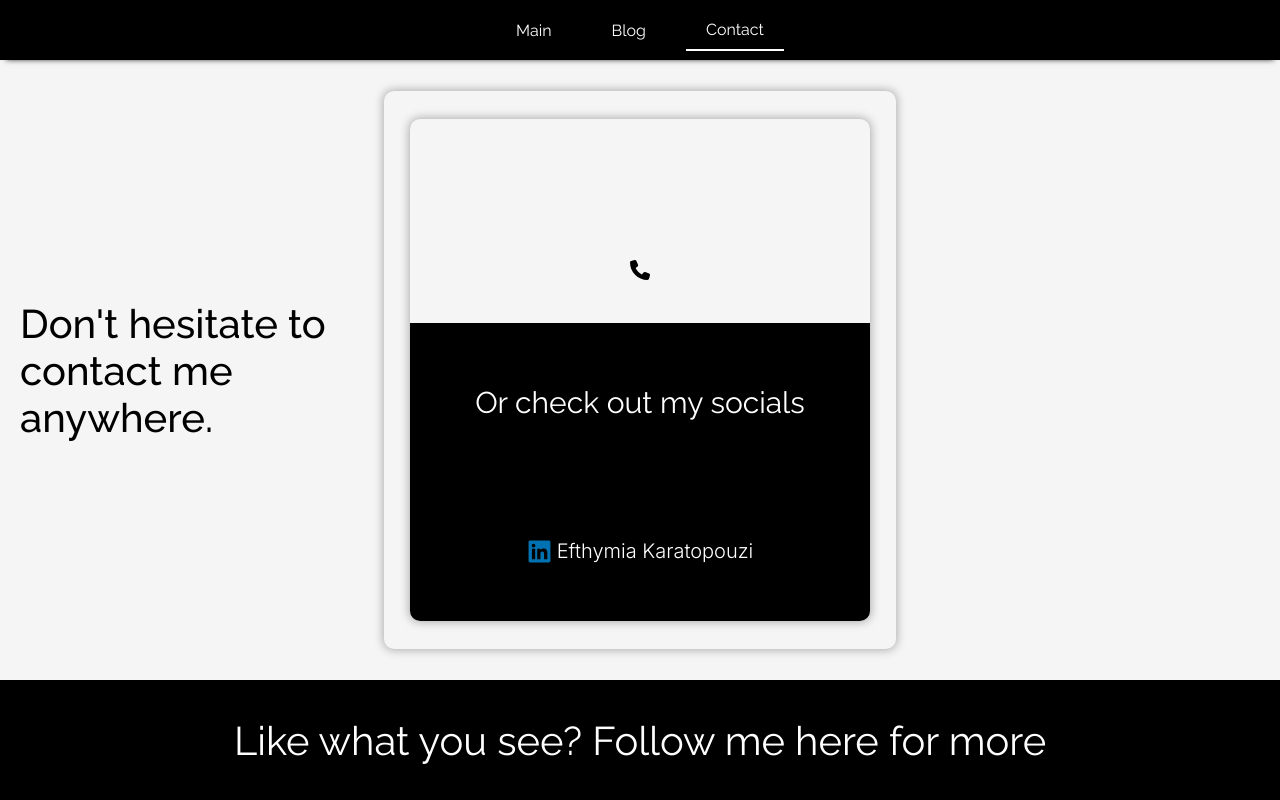
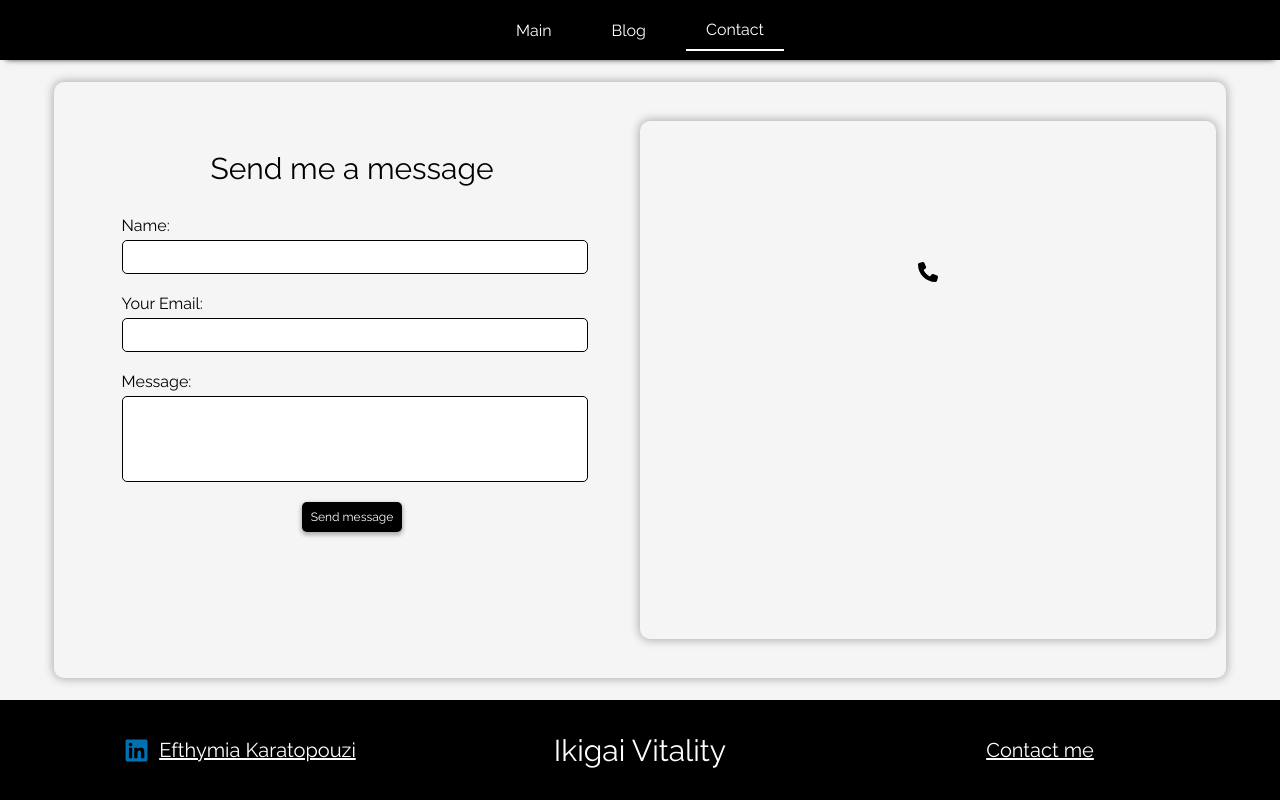
Before and after one commit to phoevo/eblog, a React (Vite) app: page /contact in a window 1280 px wide. Built offline with nearby package versions, Linux system fonts and the light colour scheme; no server answers.

Commit message:
Added Send Message feature to contact page, fixed footer

```diff
--- a/package.json
+++ b/package.json
@@ -10,6 +10,7 @@
     "preview": "vite preview"
   },
   "dependencies": {
+    "@emailjs/browser": "^4.4.1",
     "@fortawesome/fontawesome-svg-core": "^6.7.2",
     "@fortawesome/free-brands-svg-icons": "^6.7.2",
     "@fortawesome/free-regular-svg-icons": "^6.7.2",
--- a/src/components/Footer.jsx
+++ b/src/components/Footer.jsx
@@ -1,10 +1,23 @@
 import "../styles/Footer.css"
+import { FontAwesomeIcon } from "@fortawesome/react-fontawesome";
+import {faLinkedin} from "@fortawesome/free-brands-svg-icons";
+import { Link } from "react-router-dom";
 
 function Footer() {
+
+  const linkedInIcon = <FontAwesomeIcon icon={faLinkedin} size="xl"/>
+
   return(
     <section className="footer-section">
       <div className="footer-message">
-        Like what you see? Follow me here for more
+        <a className="linkedInIcon"
+        href="https://www.linkedin.com/in/efthymia-karatopouzi-186868209/"
+        target="_blank">
+        {linkedInIcon} Efthymia Karatopouzi</a>
+        <p>Ikigai Vitality</p>
+        <Link to="/contact" className="contactLink">
+        <div>Contact me</div>
+        </Link>
       </div>
     </section>
   )
--- a/src/components/PostForm.jsx
+++ b/src/components/PostForm.jsx
@@ -1,10 +1,11 @@
-//import React from 'react'
-import db from '../appwrite/databases'
-import PropTypes from 'prop-types'
-import "../styles/CreatePost.css"
-import { storage } from '../appwrite/config'
+import db from '../appwrite/databases';
+import PropTypes from 'prop-types';
+import "../styles/CreatePost.css";
+import { storage } from '../appwrite/config';
+import useFileUpload from '../hooks/useFileUpload';
 
-function PostForm({setPosts}) {
+function PostForm({ setPosts }) {
+  const [fileName, handleFileChange] = useFileUpload(); // Use the custom hook
 
   const handleAdd = async (e) => {
     e.preventDefault();
@@ -33,48 +34,39 @@ function PostForm({setPosts}) {
     }
   };
 
-
   return (
     <section className="createPostPage">
+      <form className="postForm" onSubmit={handleAdd}>
+        <input className='titleInput' type="text" name="title" placeholder="Title" />
 
-      <form className = "postForm" onSubmit={handleAdd}>
-      <input
-        className='titleInput'
-        type="text"
-        name="title"
-        placeholder="Title"/>
+        <textarea className='bodyInput' type="description" name="body" placeholder="Body" />
 
-      <textarea
-        className='bodyInput'
-        type="description"
-        name="body"
-        placeholder="Body"
-      />
-
-      <div>
+        <div className="file-upload-container">
           <input
             id="choosefileBtn"
             type="file"
             name="image"
             accept="image/*"
+            onChange={handleFileChange}
           />
           <label htmlFor="choosefileBtn" className="PostFileInput">
-          Choose image
+            Choose File
           </label>
+          <span className="file-name">{fileName}</span>
+          <button className='addPostBtn' type="submit">Add post</button>
+
         </div>
 
-      <button className='addPostBtn' type="submit">Add post</button>
+
       </form>
-
-
     </section>
-  )
+  );
 }
 
 PostForm.propTypes = {
   setPosts: PropTypes.func.isRequired,
   loggedin: PropTypes.bool,
   setLoggedIn: PropTypes.func,
-}
+};
 
-export default PostForm
+export default PostForm;
--- /dev/null
+++ b/src/hooks/useFileUpload.js
@@ -0,0 +1,12 @@
+import { useState } from "react";
+
+export default function useFileUpload(){
+    const [fileUpload, setFileUpload] = useState("No file chosen");
+
+    const handleFileChange = (event) => {
+      const file = event.target.files[0];
+      setFileUpload(file ? file.name : "No file chosen");
+    };
+
+    return [fileUpload, handleFileChange]
+};
--- a/src/pages/Contact.jsx
+++ b/src/pages/Contact.jsx
@@ -1,16 +1,11 @@
-import { useState, useEffect } from "react";
+import { useState, useEffect, useRef } from "react";
 import "../styles/Contact.css";
 import db from "../appwrite/databases";
 import { FontAwesomeIcon } from "@fortawesome/react-fontawesome";
-import { faSquareFacebook } from "@fortawesome/free-brands-svg-icons";
-import { faInstagram } from "@fortawesome/free-brands-svg-icons";
-import {faLinkedin} from "@fortawesome/free-brands-svg-icons";
-import { faAt } from "@fortawesome/free-solid-svg-icons";
+// import { faLinkedin } from "@fortawesome/free-brands-svg-icons";
 import { faPhone } from "@fortawesome/free-solid-svg-icons";
 import useClickOutside from "../hooks/useClickOutside";
-
-
-
+import emailjs from "@emailjs/browser";
 
 function Contact({ loggedin, editIcon }) {
   const [edit, setEdit] = useState(false);
@@ -21,17 +16,11 @@ function Contact({ loggedin, editIcon }) {
     phone: "",
   });
   const [contactId, setContactId] = useState(null);
+  const emailForm = useRef(null);
 
-  const facebookIcon = <FontAwesomeIcon icon={faSquareFacebook} />;
-  // const instagramIcon = <FontAwesomeIcon icon={faInstagram} />;
-  const linkedInIcon = <FontAwesomeIcon icon={faLinkedin} size="xl"/>
-  const atIcon = <FontAwesomeIcon icon={faAt} />;
+  // const linkedInIcon = <FontAwesomeIcon icon={faLinkedin} size="xl" />;
   const phoneIcon = <FontAwesomeIcon icon={faPhone} />;
-
   const editRef = useClickOutside(() => setEdit(false));
-
-
-
 
   useEffect(() => {
     const fetchContact = async () => {
@@ -46,7 +35,6 @@ function Contact({ loggedin, editIcon }) {
             phone: existingContact.phone,
           });
           setContactId(existingContact.$id);
-
         }
       } catch (error) {
         console.error("Error fetching contact info:", error);
@@ -76,11 +64,9 @@ function Contact({ loggedin, editIcon }) {
       };
 
       if (contactId) {
-
-        const response = await db.contact.update(contactId, payload);
-        console.log("Contact updated:", response);
+        await db.contact.update(contactId, payload);
+        console.log("Contact updated:", payload);
       } else {
-
         const response = await db.contact.create(payload);
         console.log("Contact created:", response);
         setContactId(response.$id);
@@ -92,6 +78,28 @@ function Contact({ loggedin, editIcon }) {
     } catch (error) {
       console.error("Error saving contact:", error);
     }
+  };
+
+  const handleSendEmail = (e) => {
+    e.preventDefault();
+
+    emailjs
+      .sendForm(
+        "service_l44cx0l", // Replace with your EmailJS service ID
+        "template_2a9fr0u", // Replace with your EmailJS template ID
+        emailForm.current,
+        "hR4COSO4qV4GDCZwK" // Replace with your EmailJS public key
+      )
+      .then(
+        (response) => {
+          console.log("Email sent successfully:", response);
+          alert("Your message has been sent!");
+          emailForm.current.reset();
+        },
+        (error) => {
+          console.error("Error sending email:", error);
+        }
+      );
   };
 
   const handleEdit = () => {
@@ -109,7 +117,7 @@ function Contact({ loggedin, editIcon }) {
   return (
     <section className="contact-section">
       <div className="contactH1Container">
-        <h1 className="contactH1">Don't hesitate to contact me anywhere.</h1>
+
       </div>
 
       <div className="contact-div">
@@ -123,19 +131,16 @@ function Contact({ loggedin, editIcon }) {
         <div className="contact-email">{contactinfo.email}</div>
         <div className="contact-phone">{phoneIcon} {contactinfo.phone}</div>
 
-        <div className="socialsBox">
+        {/* <div className="socialsBox">
           <h2>Or check out my socials</h2>
-            <div className="socialsLinks">
-              {/* <p className="facebookIcon">{facebookIcon} Facebook name </p> */}
-              {/* <span className="instagramIcon">{instagramIcon} Instagram name</span> */}
-              <p className="linkedInIcon">{linkedInIcon} Efthymia Karatopouzi</p>
-            </div>
-        </div>
-
+          <div className="socialsLinks">
+            <p className="linkedInIcon">{linkedInIcon} Efthymia Karatopouzi</p>
+          </div>
+        </div> */}
       </div>
 
       {edit && (
-        <form onSubmit={handleAdd} className="contact-form" ref ={editRef}>
+        <form onSubmit={handleAdd} className="contact-form" ref={editRef}>
           <label>
             Message
             <input
@@ -171,7 +176,7 @@ function Contact({ loggedin, editIcon }) {
 
           <label>
             Number
-            <input
+            <input className="contactNumber"
               type="number"
               placeholder="phone"
               name="phone"
@@ -180,9 +185,35 @@ function Contact({ loggedin, editIcon }) {
             />
           </label>
 
-          <button className="ContactSaveBtn" type="submit">Save</button>
+          <button className="ContactSaveBtn" type="submit">
+            Save
+          </button>
         </form>
       )}
+
+
+      <div className="messageSection">
+      <p className="contactH1">Send me a message</p>
+
+      <form ref={emailForm} onSubmit={handleSendEmail} className="emailForm">
+        <label>
+          Name:
+          <input type="text" name="user_name" required />
+        </label>
+
+        <label>
+          Your Email:
+          <input type="email" name="user_email" required />
+        </label>
+
+        <label>
+          Message:
+          <textarea name="message" required></textarea>
+        </label>
+
+        <button type="submit">Send message</button>
+      </form>
+      </div>
     </section>
   );
 }
--- a/src/styles/Contact.css
+++ b/src/styles/Contact.css
@@ -14,18 +14,17 @@
 }
 .contact-section {
   display: flex;
-  flex-direction: column;
+  flex-direction: row-reverse;
   justify-content: center;
   align-items: center;
-  font-family: 'Inter', sans-serif;
+  font-family: 'Raleway', sans-serif;
   background-color: whitesmoke;
   box-shadow: 0px 0px 10px 1px rgb(0, 0, 0, 0.3);
   border-radius: 10px;
   margin: 10px;
-  width: 40%;
+  width: 90%;
   height: 90%;
-
-
+  padding: 10px;
 }
 
 .contactH1Container{
@@ -39,8 +38,8 @@
 
 .contactH1{
   font-family: 'Raleway', sans-serif;
-  font-size: 40px;
-  font-weight: 500;
+  font-size: 30px;
+  font-weight: 400;
 }
 
 .contact-message{
@@ -60,9 +59,84 @@
   border-radius: 10px;
   font-size: 20px;
   padding: 0px;
-  width: 90%;
+  width: 50%;
   min-height: 90%;
 }
+
+.messageSection{
+  display: flex;
+  justify-content: flex-start;
+  align-items: center;
+  flex-direction: column;
+  width: 50%;
+  min-height: 90%;
+  font-family: 'Raleway', sans-serif;
+}
+
+.emailForm{
+  display: flex;
+  flex-direction: column;
+  width: 80%;
+  gap: 20px;
+}
+
+
+.emailForm input{
+  display: flex;
+  width: 100%;
+  height: 30px;
+  border-radius: 05px;
+  margin-top: 5px;
+  font-family: 'Montserrat', sans-serif;
+  border: 1px solid black;
+}
+
+.emailForm textarea {
+  display: flex;
+  width: 100%;
+  height: 80px;
+  border-radius: 5px;
+  border: 1px solid black;
+  margin-top: 5px;
+  font-family: 'Montserrat', sans-serif;
+  word-wrap: break-word;
+  white-space: pre-wrap;
+  resize: none;
+}
+
+.emailForm button{
+  display: flex;
+  justify-content: center;
+  align-self: center;
+  align-items: center;
+  height: 30px;
+  width: 100px;
+  font-size: 12px;
+  font-family: 'Raleway', sans-serif;
+  border-radius: 5px;
+  border: none;
+  background-color: black;
+  color: white;
+  cursor: pointer;
+  box-shadow: 0px 2px 4px 1px rgb(0, 0, 0, 0.3);
+}
+
+.emailForm button:active{
+  transform: translateY(1px);
+  box-shadow: 0px 0px 0px 0px rgb(0, 0, 0, 0.3);
+
+}
+
+.contact-phone{
+  font-family: 'Montserrat', sans-serif;
+}
+
+
+.noteTitle{
+  font-size: 20px;
+  border-bottom: 1px solid black;
+}
+
 
 .socialsBox{
   display: flex;
@@ -125,6 +199,7 @@
   justify-content: center;
   align-items: center;
   flex-direction: column;
+  font-family: 'Raleway', sans-serif;
   gap: 20px;
   border-radius: 10px;
   position: absolute;
@@ -147,12 +222,14 @@
   font-family: 'Montserrat', sans-serif;
 }
 
-
-
 .contact-form label{
   font-size: 15px;
   font-family: 'Raleway', sans-serif;
   font-weight: 600;
+}
+
+.contactNumber{
+  font-family: 'Montserrat', sans-serif;
 }
 
 .contactEditIcon {
@@ -184,7 +261,6 @@
   color: white;
   cursor: pointer;
   box-shadow: 0px 2px 4px 1px rgb(0, 0, 0, 0.3);
-
 }
 
 .ContactSaveBtn:active{
--- a/src/styles/Footer.css
+++ b/src/styles/Footer.css
@@ -1,14 +1,48 @@
 @import url('https://fonts.googleapis.com/css2?family=Inter:ital,opsz,wght@0,14..32,100..900;1,14..32,100..900&family=Montserrat:ital,wght@0,100..900;1,100..900&family=Raleway:ital,wght@0,100..900;1,100..900&display=swap');
 .footer-section{
   display: flex;
-  justify-content: center;
   align-items: center;
-  min-height: 120px;
+  min-height: 100px;
   width: 100%;
   background-color: black;
   color: white;
-  font-size: 40px;
+  font-size: 20px;
   font-family: 'Raleway', sans-serif;
   position: relative;
   bottom: 0px;
 }
+
+.footer-message{
+  display: flex;
+  flex-direction: row;
+  justify-content: center;
+  align-items: center;
+
+  width: 100%;
+  gap: 100px;
+}
+
+
+.linkedInIcon{
+  display: flex;
+  justify-content: center;
+  align-items: center;
+  gap: 10px;
+
+  width: 300px;
+}
+
+a{
+  display: flex;
+  justify-content:center;
+  color: white;
+
+  width: 300px;
+}
+
+p{
+  display: flex;
+  justify-content: center;
+  font-size: 30px;
+  width: 300px;
+}
--- a/src/styles/LoginRegister.css
+++ b/src/styles/LoginRegister.css
@@ -12,7 +12,7 @@
   justify-content: center;
   align-items: center;
   gap: 10px;
-  width: auto;
+  width: 300px;
   height: 50px;
   box-shadow: 0px 1px 3px 0px grey;
   background-color: white;
@@ -36,4 +36,5 @@
 
 .googleIcon{
   font-size: larger;
+  width: 50px;
 }
--- a/src/styles/Navbar.css
+++ b/src/styles/Navbar.css
@@ -1,7 +1,7 @@
 @import url('https://fonts.googleapis.com/css2?family=Inter:ital,opsz,wght@0,14..32,100..900;1,14..32,100..900&family=Montserrat:ital,wght@0,100..900;1,100..900&family=Raleway:ital,wght@0,100..900;1,100..900&display=swap');
 .navbar-section{
   display: flex;
-  justify-content: space-evenly;
+  justify-content: center;
   align-items: center;
   background-color: black;
   box-shadow: 0 5px 6px -6px black;
@@ -17,11 +17,12 @@
 .navbar-div{
   display: flex;
   gap: 10px;
+
 }
 
 .navbar-div button {
   padding: 10px 20px;
-  margin: 0 5px;
+  margin: 0px 5px;
   background-color: transparent;
   border: none;
   color: white;
--- a/src/styles/Post.css
+++ b/src/styles/Post.css
@@ -16,14 +16,18 @@
 
 ::-webkit-scrollbar {
   width: 6px;
+  border-radius: 4px;
+
 }
 
 ::-webkit-scrollbar-track {
   background: transparent;
+
 }
 
 ::-webkit-scrollbar-thumb {
   background: black;
+
 }
 
 ::-webkit-scrollbar-thumb:hover {
```
Also changed, not shown: src/components/Navbar.jsx (+4 -5 lines), src/styles/CreatePost.css (+22 -2 lines), 1 other file (tests, documents, lock files or other folders). Lines whose indentation alone changed are shown as unchanged.
